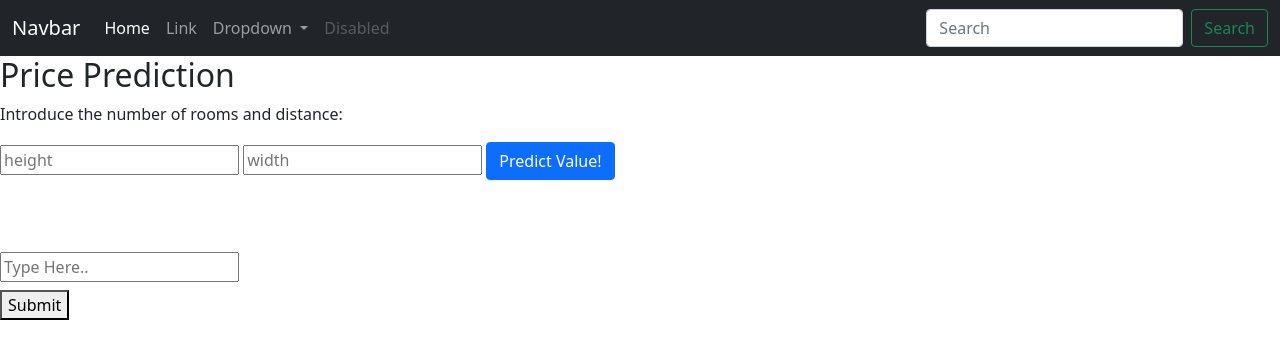
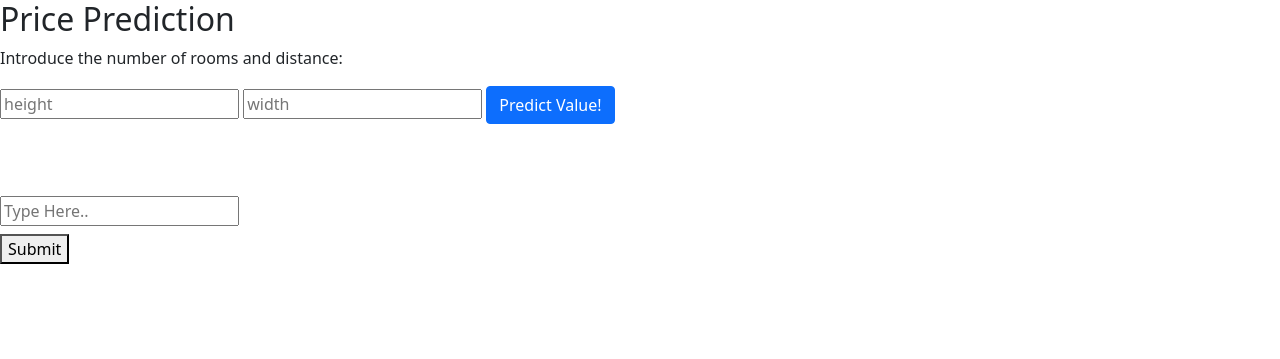
Before and after one commit to inanisimperium/rabbit_details2, a Flask app: page / in a window 1280 px wide. Shown: the top 359 px of the page. Run offline with Flask 2, Linux system fonts and the light colour scheme; parts of the project's set-up code (start-up, migrations or seed data) failed here and were passed over.

Commit message:
Update index.html

```diff
--- a/templates/index.html
+++ b/templates/index.html
@@ -5,49 +5,12 @@
 	<title> My Machine Learning Model! </title>
 	<!-- CSS -->
 	<link href="https://cdn.jsdelivr.net/npm/bootstrap@5.1.3/dist/css/bootstrap.min.css" rel="stylesheet" integrity="sha384-1BmE4kWBq78iYhFldvKuhfTAU6auU8tT94WrHftjDbrCEXSU1oBoqyl2QvZ6jIW3" crossorigin="anonymous">
-	<!-- Navbar -->
-	<nav class="navbar navbar-expand-lg navbar-dark bg-dark">
-	  <div class="container-fluid">
-	    <a class="navbar-brand" href="#">Navbar</a>
-	    <button class="navbar-toggler" type="button" data-bs-toggle="collapse" data-bs-target="#navbarSupportedContent" aria-controls="navbarSupportedContent" aria-expanded="false" aria-label="Toggle navigation">
-	      <span class="navbar-toggler-icon"></span>
-	    </button>
-	    <div class="collapse navbar-collapse" id="navbarSupportedContent">
-	      <ul class="navbar-nav me-auto mb-2 mb-lg-0">
-	        <li class="nav-item">
-	          <a class="nav-link active" aria-current="page" href="#">Home</a>
-	        </li>
-	        <li class="nav-item">
-	          <a class="nav-link" href="#">Link</a>
-	        </li>
-	        <li class="nav-item dropdown">
-	          <a class="nav-link dropdown-toggle" href="#" id="navbarDropdown" role="button" data-bs-toggle="dropdown" aria-expanded="false">
-	            Dropdown
-	          </a>
-	          <ul class="dropdown-menu" aria-labelledby="navbarDropdown">
-	            <li><a class="dropdown-item" href="#">Action</a></li>
-	            <li><a class="dropdown-item" href="#">Another action</a></li>
-	            <li><hr class="dropdown-divider"></li>
-	            <li><a class="dropdown-item" href="#">Something else here</a></li>
-	          </ul>
-	        </li>
-	        <li class="nav-item">
-	          <a class="nav-link disabled">Disabled</a>
-	        </li>
-	      </ul>
-	      <form class="d-flex">
-	        <input class="form-control me-2" type="search" placeholder="Search" aria-label="Search">
-	        <button class="btn btn-outline-success" type="submit">Search</button>
-	      </form>
-	    </div>
-	  </div>
-	</nav>
+
 	<script>
-		      var input =
-			  document.getElementById('input'),
+		      var input = document.getElementById('input'),
 			  button = document.getElementById('button'),
 			  output = document.getElementById('output'),
-			  data1 = 'Not ready to butcher',
+			  data1 = 'Not ready to butcher';
 			  data2 = 'Ready to butcher';
 
 		      button.addEventListener("click", function() {
@@ -75,12 +38,12 @@
 			<br>
 			{{ prediction_text }}
 			<br>
-<!-- 	new insert	 -->
+	</div>
+	<div>
+	<!-- 	new insert	 -->
 		<input type="text" id="input" placeholder="Type Here..">
 		<h1 id="output"></h1>
 		<button id="button">Submit</button>
-
-
 	</div>
 </body>
 </html>
```
